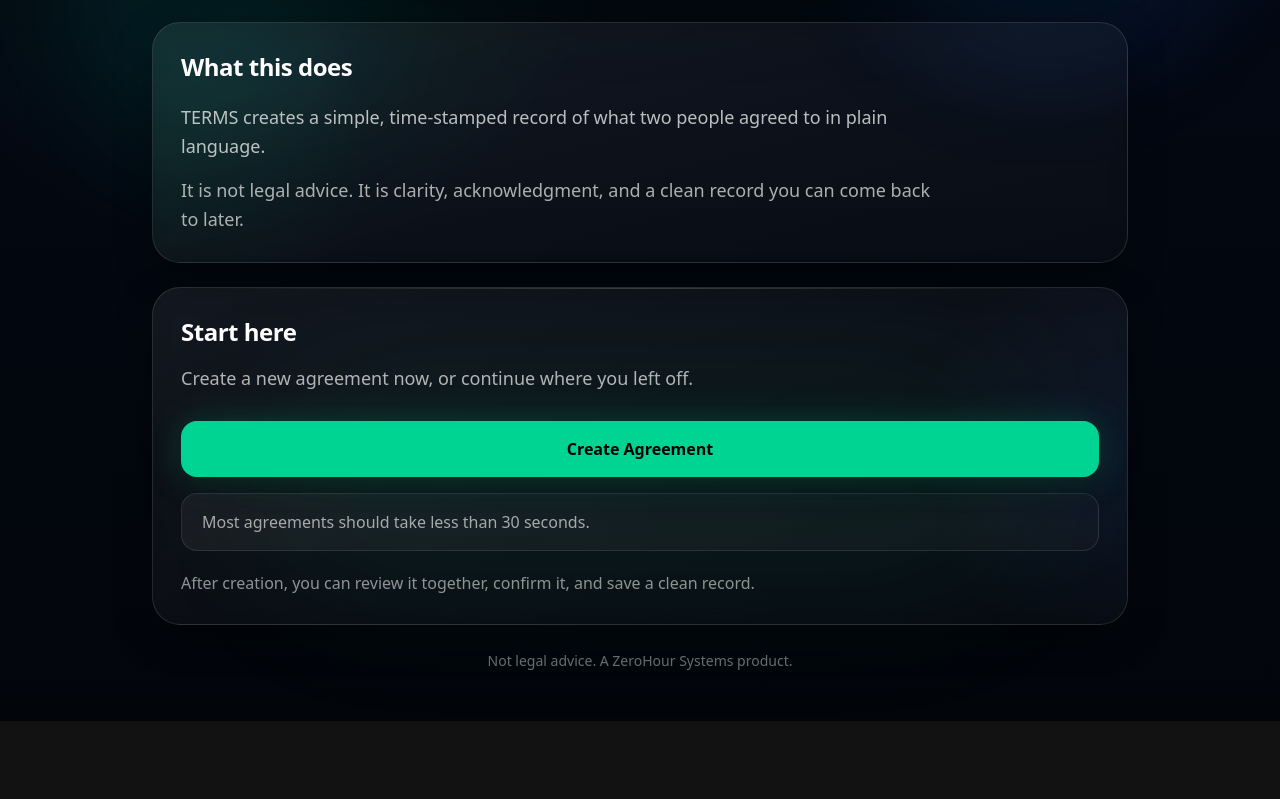
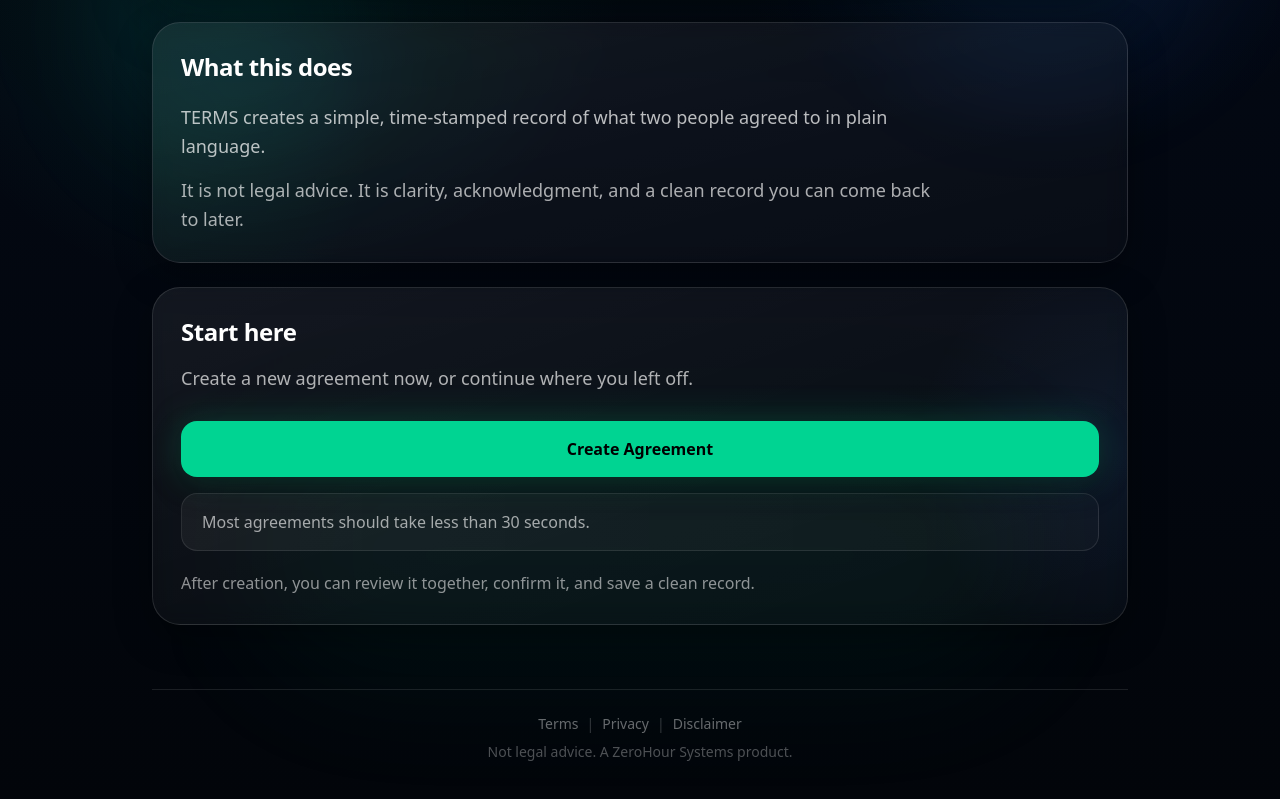
Before and after one commit to Blaze71023/terms-app, a Next.js app: page / in a window 1280 px wide. Shown: the part 457-1256 px from the top of the page. Before the commit the page ends 1178 px from the top, so only its background shows below. Built offline with nearby package versions, Linux system fonts and the light colour scheme.

Commit message:
Fix homepage footer with legal links

```diff
--- a/app/page.tsx
+++ b/app/page.tsx
@@ -41,6 +41,7 @@ export default function HomePage() {
 
   return (
     <main className="relative min-h-screen overflow-hidden bg-[#03060b] text-white">
+      {/* Background */}
       <div className="pointer-events-none absolute inset-0">
         <div className="absolute inset-0 bg-[radial-gradient(circle_at_top,rgba(10,32,49,0.55),transparent_40%),radial-gradient(circle_at_20%_30%,rgba(16,185,129,0.12),transparent_28%),radial-gradient(circle_at_82%_18%,rgba(37,99,235,0.14),transparent_26%),linear-gradient(180deg,#02050a_0%,#030812_45%,#02050a_100%)]" />
         <div className="absolute left-1/2 top-0 h-[340px] w-[900px] -translate-x-1/2 rounded-full bg-emerald-400/10 blur-3xl" />
@@ -50,6 +51,8 @@ export default function HomePage() {
       </div>
 
       <div className="relative mx-auto flex w-full max-w-5xl flex-col gap-6 px-4 py-8 md:px-6 md:py-10">
+
+        {/* HERO */}
         <section className={shellClass() + " p-7 md:p-9"}>
           <div className="absolute inset-x-10 top-0 h-px bg-gradient-to-r from-transparent via-emerald-400/60 to-transparent" />
           <div className="absolute left-1/2 top-0 h-20 w-80 -translate-x-1/2 bg-emerald-400/12 blur-3xl" />
@@ -102,6 +105,7 @@ export default function HomePage() {
           </div>
         </section>
 
+        {/* WHAT IT DOES */}
         <section className={panelClass() + " p-6 md:p-7"}>
           <div className="absolute inset-y-0 left-0 w-[34%] bg-[radial-gradient(circle_at_left_center,rgba(16,185,129,0.08),transparent_62%)]" />
 
@@ -122,9 +126,9 @@ export default function HomePage() {
           </div>
         </section>
 
+        {/* START */}
         <section className={panelClass() + " p-6 md:p-7"}>
           <div className="absolute inset-y-0 right-0 w-[32%] bg-[radial-gradient(circle_at_right_center,rgba(59,130,246,0.09),transparent_60%)]" />
-          <div className="absolute inset-x-14 top-0 h-px bg-gradient-to-r from-transparent via-white/18 to-transparent" />
 
           <div className="relative">
             <h3 className="text-2xl font-semibold tracking-tight text-white">
@@ -138,12 +142,7 @@ export default function HomePage() {
             <div className="mt-7 space-y-4">
               <Link
                 href={hasDraft ? "/review" : "/new"}
-                className={[
-                  "inline-flex w-full items-center justify-center rounded-2xl px-5 py-4 text-base font-semibold transition",
-                  "bg-emerald-400 text-black",
-                  "shadow-[0_0_34px_rgba(16,185,129,0.26),0_12px_30px_rgba(0,0,0,0.28)]",
-                  "hover:bg-emerald-300",
-                ].join(" ")}
+                className="inline-flex w-full items-center justify-center rounded-2xl px-5 py-4 text-base font-semibold bg-emerald-400 text-black shadow-[0_0_34px_rgba(16,185,129,0.26),0_12px_30px_rgba(0,0,0,0.28)] hover:bg-emerald-300 transition"
               >
                 {hasDraft ? "Continue Agreement" : "Create Agreement"}
               </Link>
@@ -160,9 +159,21 @@ export default function HomePage() {
           </div>
         </section>
 
-        <footer className="pb-2 text-center text-sm leading-6 text-white/42">
-          Not legal advice. A ZeroHour Systems product.
+        {/* FOOTER (FIXED) */}
+        <footer className="mt-10 pt-6 border-t border-white/10 text-center text-sm text-white/40 space-y-2">
+          <div>
+            <a href="/terms" className="mx-2 hover:text-white transition">Terms</a>
+            <span className="text-white/20">|</span>
+            <a href="/privacy" className="mx-2 hover:text-white transition">Privacy</a>
+            <span className="text-white/20">|</span>
+            <a href="/disclaimer" className="mx-2 hover:text-white transition">Disclaimer</a>
+          </div>
+
+          <div className="text-white/30">
+            Not legal advice. A ZeroHour Systems product.
+          </div>
         </footer>
+
       </div>
     </main>
   );
```
